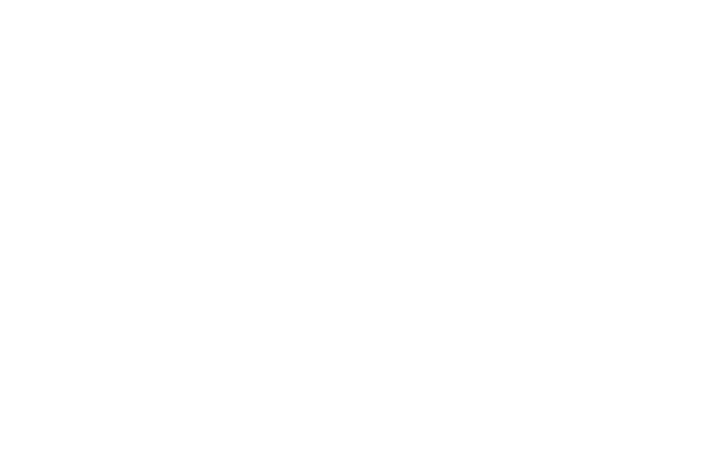
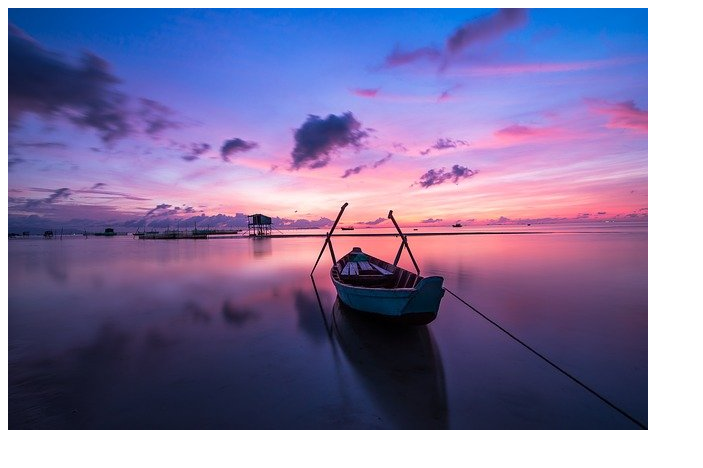
Before and after one commit to salmanahmed643/my_second_repo, a plain HTML site: page index.html in a window 1280 px wide. Shown: the whole page, without its empty margins (0-703 px from the left). Drawn offline with Linux system fonts and the light colour scheme.

Commit message:
added image

```diff
--- a/index.html
+++ b/index.html
@@ -8,5 +8,7 @@
 </head>
 <body>
 
+    <img src="images/333.jpg" alt="">
+
 </body>
 </html>
```
